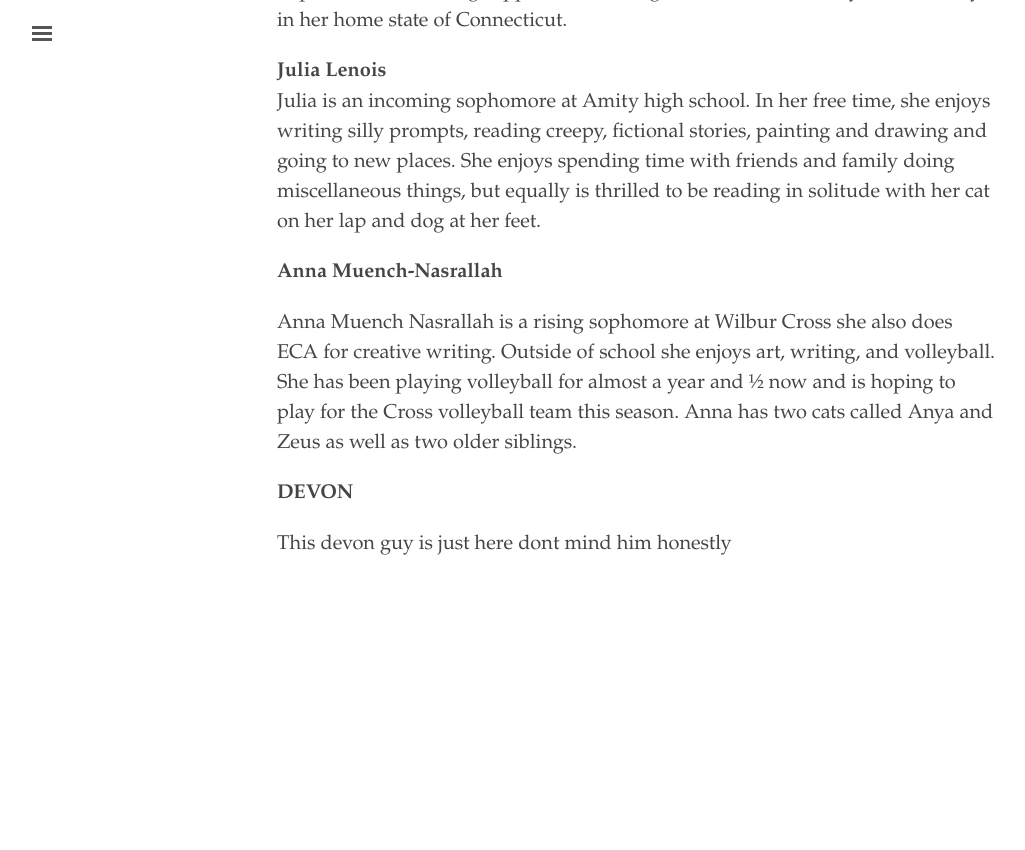
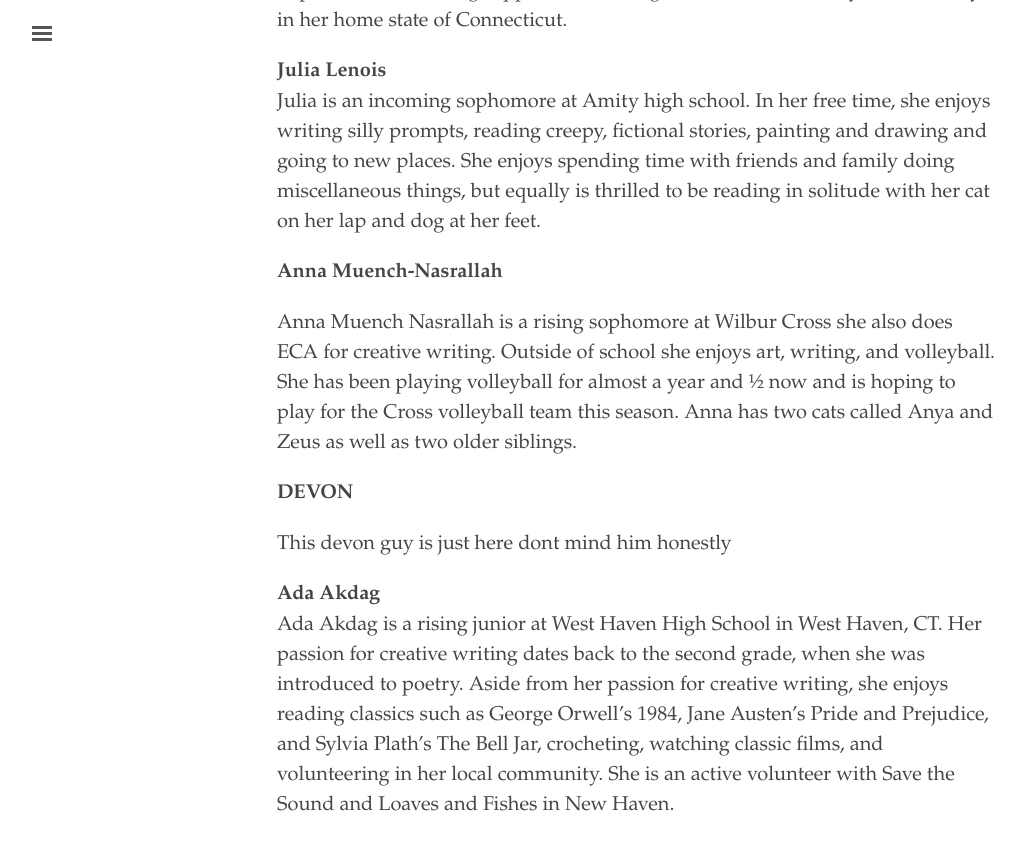
Before and after one commit to ypah-s25/storytelling, a Jekyll site: the page built from info.md, in a window 1280 px wide and 900 px high, scrolled down 1329 px. Shown: the top 850 px of the window, without its empty margins (3-1028 px from the left). Built offline with Jekyll 4.4.1, drawn with Linux system fonts in a browser that asks for light colours; before the commit the page ends 1968 px from its top, so only the background shows below that.

Commit message:
Update info.md

```diff
--- a/info.md
+++ b/info.md
@@ -22,3 +22,6 @@ Julia is an incoming sophomore at Amity high school. In her free time, she enjoy
 <p>Anna Muench Nasrallah is a rising sophomore at Wilbur Cross she also does ECA for creative writing. Outside of school she enjoys art, writing, and volleyball. She has been playing volleyball for almost a year and ½ now and is hoping to play for the Cross volleyball team this season. Anna has two cats called Anya and Zeus as well as two older siblings.</p>
 <p><strong>DEVON</strong></p>
 <p>This devon guy is just here dont mind him honestly</p>
+
+<p><strong>Ada Akdag</strong><br>
+Ada Akdag is a rising junior at West Haven High School in West Haven, CT. Her passion for creative writing dates back to the second grade, when she was introduced to poetry. Aside from her passion for creative writing, she enjoys reading classics such as George Orwell’s 1984, Jane Austen’s Pride and Prejudice, and Sylvia Plath’s The Bell Jar, crocheting, watching classic films, and volunteering in her local community. She is an active volunteer with Save the Sound and Loaves and Fishes in New Haven. </p>
```
